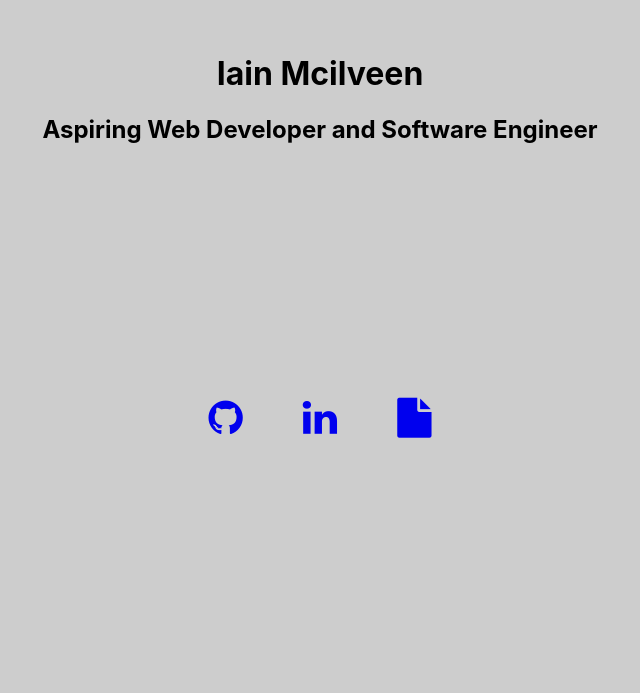
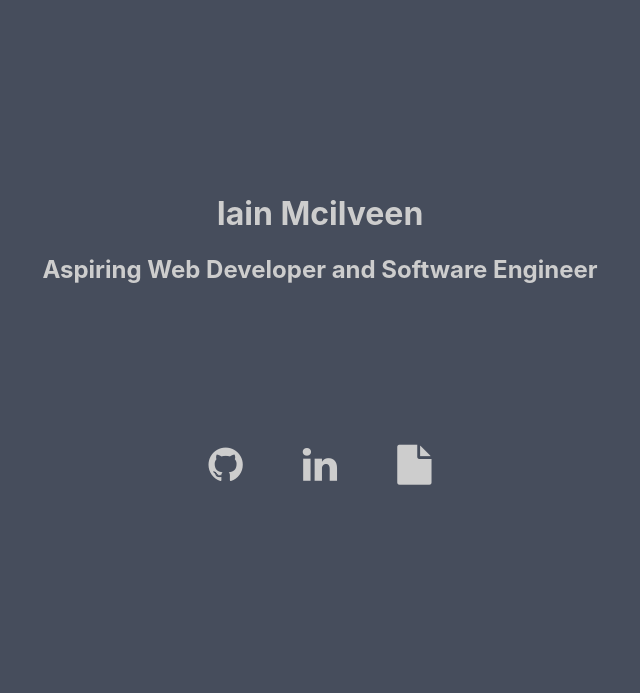
Before and after one commit to IainMcilveen/portfolio-react, a React (Create React App) app: page / in a window 1280 px wide. Shown: the part 107-800 px from the top of the page, without its empty margins (320-960 px from the left). Built offline with nearby package versions, Linux system fonts and the light colour scheme.

Commit message:
header working

```diff
--- a/src/Footer.js
+++ b/src/Footer.js
@@ -12,9 +12,5 @@ function Footer(){
     );
 }
 
-/*
-<a href="https://www.linkedin.com/in/iain-mcilveen-64b14a185/"><i class="fa fa-linkedin"></i></a>
-<a href="./resume.pdf"><i class="fa fa-file"></i></a>
-*/
 
 export default Footer;
--- a/src/Header.js
+++ b/src/Header.js
@@ -9,8 +9,10 @@ function Header(){
         <div className="App-header">
 
             <div className="My-name">
-                <h1>Iain Mcilveen</h1>
-                <h2>Aspiring Web Developer and Software Engineer</h2>
+                <div className="Name-text">
+                    <h1>Iain Mcilveen</h1>
+                    <h2>Aspiring Web Developer and Software Engineer</h2>
+                </div>
             </div>
             <div className="My-links">
                 <a href="https://github.com/IainMcilveen"><i class="fa fa-github"></i></a>
@@ -18,8 +20,6 @@ function Header(){
                 <a href="./other/resume.pdf"><i class="fa fa-file"></i></a>
             </div>
 
-
-
         </div>
     );
 }
--- a/src/css/Header.scss
+++ b/src/css/Header.scss
@@ -1,9 +1,10 @@
 $bgDark: #282c34;
+$bgMid: #464d5c;
 $bgLight:#CDCDCD;
 $contentWidth: 55vw;
 
 .App-header {
-    background-color: $bgLight;
+    background-color: $bgMid;
     text-align: center;
     display: flex;
     flex-direction: column;
@@ -12,8 +13,10 @@ $contentWidth: 55vw;
 
     .My-name{
         width: $contentWidth;
+        color: $bgLight;
         height: 10vh;
         margin: auto;
+        margin-top: 35vh;
     }
 
     .My-links{
@@ -22,6 +25,7 @@ $contentWidth: 55vw;
         margin: auto;
 
         a{
+            color: $bgLight;
             padding: 30px;
             font-size: 2.5em;
         }
```
